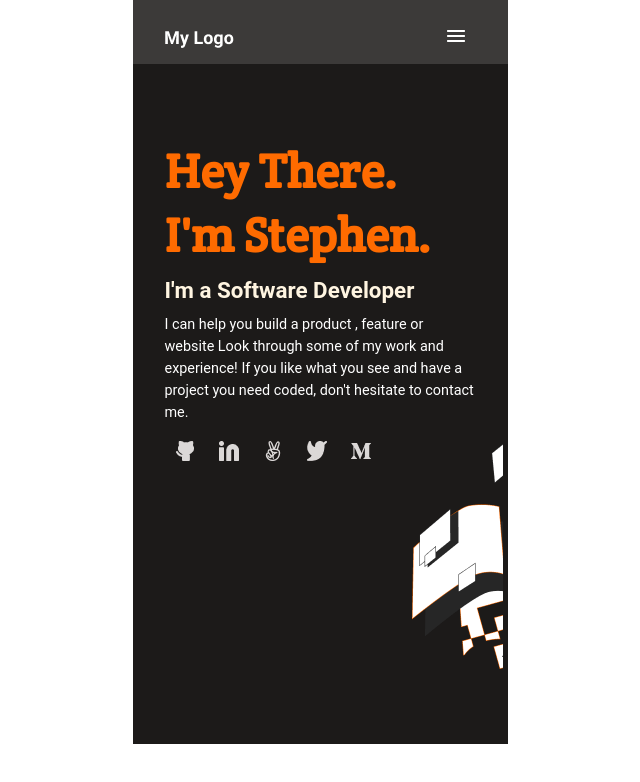
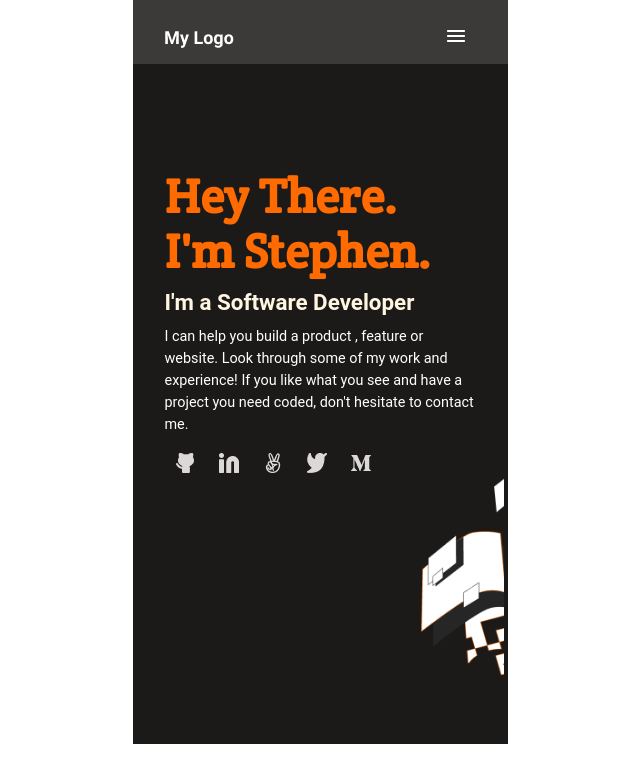
Before and after one commit to Stevieron/portfolio-project, a website: page index.html in a window 1280 px wide. Shown: the whole page, without its empty margins (320-960 px from the left). Drawn offline with Linux system fonts and the light colour scheme.

Commit message:
Fix the headline layout

```diff
--- a/index.html
+++ b/index.html
@@ -22,7 +22,7 @@
                 Hey There. <br>I'm Stephen.
             </h1>
             <h3 class="supporting-text">I'm a Software Developer</h3>
-            <p class="description">I can help you build a product , feature or website Look through some of my work and experience! If you like what you see and have a project you need coded, don't hesitate to contact me.</p>
+            <p class="description">I can help you build a product , feature or website. Look through some of my work and experience! If you like what you see and have a project you need coded, don't hesitate to contact me.</p>
             <article class="socials">
                 <a href="index.html"><img src="./media-files/GitHub.png" alt="My-GitHub"></a>
                 <a href="index.html"><img src="./media-files/LinkedIn.png" alt="My-LinkedIn"></a>
--- a/style.css
+++ b/style.css
@@ -32,7 +32,7 @@ nav img {
 
 .headline-main {
   height: 85vh;
-  padding: 20% 2em 0;
+  padding: 28% 2em 0;
   background: #1c1a19;
 }
 
@@ -40,7 +40,7 @@ nav img {
   font-family: "Crete Round", serif;
   font-weight: 400px;
   font-size: 3em;
-  line-height: 64px;
+  line-height: 55px;
   color: #ff6b00;
   padding-bottom: 0.2em;
 }
@@ -61,10 +61,10 @@ nav img {
   padding-bottom: 0.5em;
 }
 
-article .group-img {
+.group-img img {
   position: absolute;
-  top: 50%;
-  left: 54%;
-  width: 13em;
-  height: 12.4em;
+  top: 55%;
+  left: 55%;
+  width: 7.5em;
+  height: 17.4em;
 }
```
